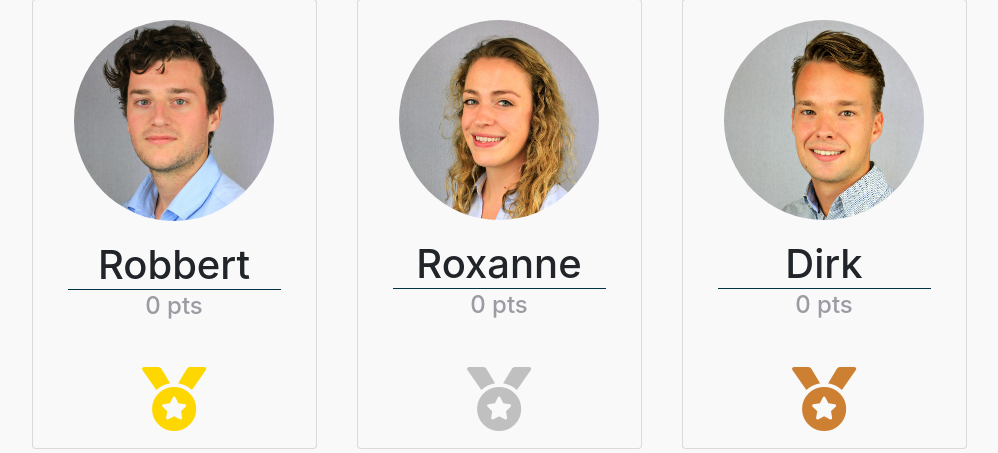
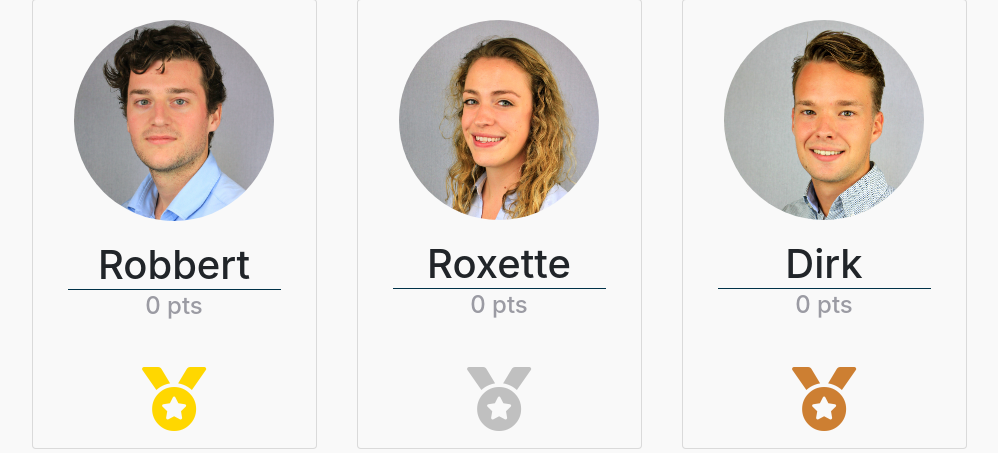
Before and after one commit to robbertmanders/mariokart_website, a PHP site: page / in a window 1280 px wide. Shown: the part 167-620 px from the top of the page, without its empty margins (141-1139 px from the left). Run offline with PHP 8.4, Linux system fonts and the light colour scheme; some libraries are stand-ins or nearby versions.

Commit message:
make it better

```diff
--- a/index.php
+++ b/index.php
@@ -57,7 +57,7 @@
     <div class="card col-7 col-lg-3 vis">
       <img class="border-0 foto" src="fotos/roxanne.jpg" alt="Card image cap">
       <div class="card-body">
-        <h1 class="card-text text-center borderino">Roxanne</h1>
+        <h1 class="card-text text-center borderino">Roxette</h1>
         <h4 class="card-text text-center pb-1 grijze">0 pts</h3>
       </div>
       <span class="icon2 text-center p-2"><i class="fas fa-medal"></i></span>
```
